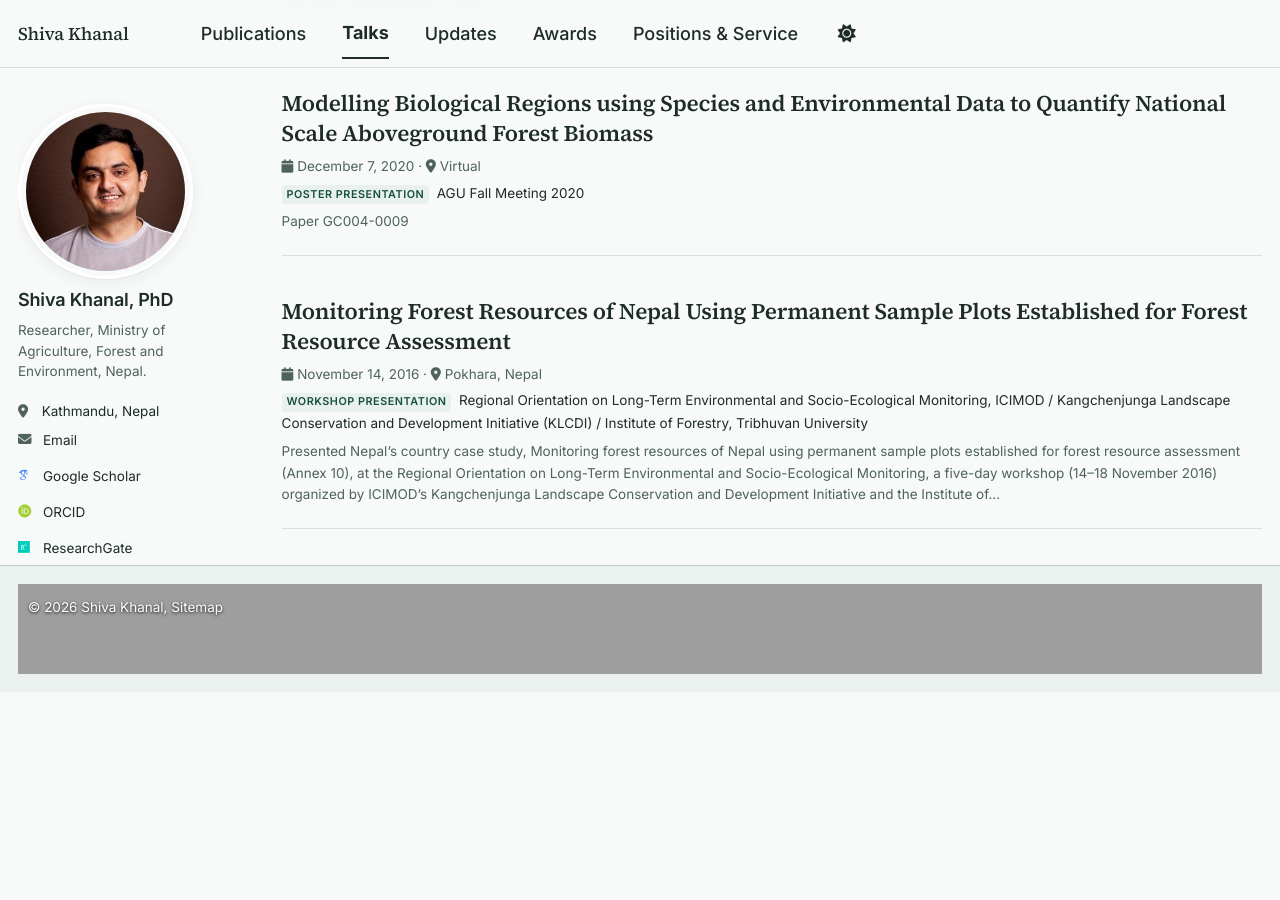
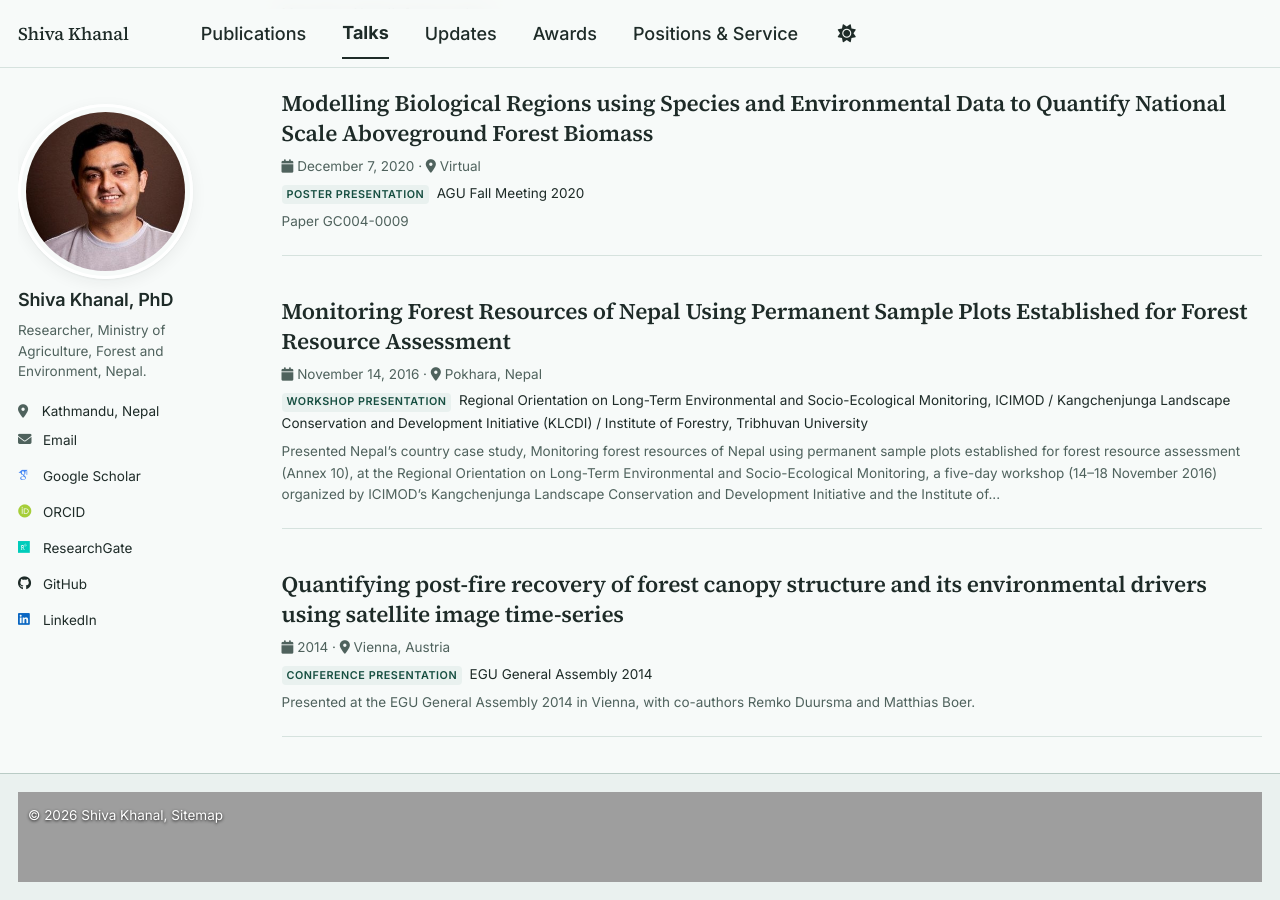
Before and after one commit to shivakhanal/shivakhanal.github.io, a Jekyll site: the page built from _pages/talks.html, in a window 1280 px wide and 900 px high, scrolled down 870 px. Built offline with Jekyll 4.4.1, drawn with Linux system fonts in a browser that asks for light colours; some web fonts are replaced; a script that is not in the unit is left out; before the commit the page ends 1562 px from its top, so only the background shows below that.

Commit message:
Add EGU General Assembly 2014 talk
- New talk: Quantifying post-fire recovery of forest canopy structure and
  its environmental drivers using satellite image time-series (EGU 2014,
  Vienna, Austria), linking the ADS abstract
- Talks support an optional date_label so a talk can show only its year
  when the exact day is not known

Co-Authored-By: Claude Opus 5.5 <noreply@anthropic.com>
Claude-Session: https://claude.ai/code/session_016V43U4wFCwqepDpKhcqbAx

```diff
--- a/_includes/archive-single-talk.html
+++ b/_includes/archive-single-talk.html
@@ -35,7 +35,7 @@
     {% if post.read_time %}
       <p class="page__meta"><i class="fa fa-clock" aria-hidden="true"></i> {% include read-time.html %}</p>
     {% endif %}
-    {% if post.date %}<p class="page__meta"><i class="fa-solid fa-calendar" aria-hidden="true"></i> <time datetime="{{ post.date | date_to_xmlschema }}">{{ post.date | date: '%B %-d, %Y' }}</time>{% if post.location %} <span class="talk__sep" aria-hidden="true">&middot;</span> <i class="fa-solid fa-location-dot" aria-hidden="true"></i> {{ post.location }}{% endif %}</p>{% endif %}
+    {% if post.date %}<p class="page__meta"><i class="fa-solid fa-calendar" aria-hidden="true"></i> <time datetime="{{ post.date | date_to_xmlschema }}">{% if post.date_label %}{{ post.date_label }}{% else %}{{ post.date | date: '%B %-d, %Y' }}{% endif %}</time>{% if post.location %} <span class="talk__sep" aria-hidden="true">&middot;</span> <i class="fa-solid fa-location-dot" aria-hidden="true"></i> {{ post.location }}{% endif %}</p>{% endif %}
     {% if post.venue %}<p class="talk__venue">{% if post.type %}<span class="talk__type">{{ post.type }}</span> {% endif %}{{ post.venue }}</p>{% endif %}
     {% if post.excerpt %}<div class="archive__item-excerpt" itemprop="description">{{ post.excerpt | markdownify | strip_html | truncatewords: 50 }}</div>{% endif %}
   </article>
--- a/_layouts/talk.html
+++ b/_layouts/talk.html
@@ -29,7 +29,7 @@ layout: default
           {% if page.title %}<h1 class="page__title" itemprop="headline">{{ page.title | markdownify | remove: "<p>" | remove: "</p>" }}</h1>{% endif %}
         {% assign talk_date = page.modified | default: page.date %}
         {% if talk_date %}
-          <p class="page__meta page__meta--post"><i class="fa-solid fa-calendar" aria-hidden="true"></i> <time datetime="{{ talk_date | date_to_xmlschema }}">{{ talk_date | date: "%B %-d, %Y" }}</time>{% if page.location %}<span aria-hidden="true"> &middot; </span><i class="fa-solid fa-location-dot" aria-hidden="true"></i> {{ page.location }}{% endif %}</p>
+          <p class="page__meta page__meta--post"><i class="fa-solid fa-calendar" aria-hidden="true"></i> <time datetime="{{ talk_date | date_to_xmlschema }}">{% if page.date_label %}{{ page.date_label }}{% else %}{{ talk_date | date: "%B %-d, %Y" }}{% endif %}</time>{% if page.location %}<span aria-hidden="true"> &middot; </span><i class="fa-solid fa-location-dot" aria-hidden="true"></i> {{ page.location }}{% endif %}</p>
         {% endif %}
         {% if page.venue %}<p class="talk__venue">{% assign talk_kind = page.type | default: page.talk_type %}{% if talk_kind %}<span class="talk__type">{{ talk_kind }}</span> {% endif %}{{ page.venue }}</p>{% endif %}
         </header>
--- /dev/null
+++ b/_talks/2014-04-28-egu-post-fire-canopy-recovery.md
@@ -0,0 +1,17 @@
+---
+title: "Quantifying post-fire recovery of forest canopy structure and its environmental drivers using satellite image time-series"
+collection: talks
+type: "Conference presentation"
+permalink: /talks/2014-egu-post-fire-canopy-recovery
+venue: "EGU General Assembly 2014"
+date: 2014-04-28
+date_label: "2014"
+location: "Vienna, Austria"
+excerpt: "Presented at the EGU General Assembly 2014 in Vienna, with co-authors Remko Duursma and Matthias Boer."
+---
+
+[Abstract (EGU2014-4843)](https://ui.adsabs.harvard.edu/abs/2014EGUGA..16.4843K/abstract)
+
+Presented at the EGU General Assembly 2014 in Vienna, Austria, with co-authors Remko Duursma and Matthias Boer.
+
+**Citation:** Khanal, S., Duursma, R., Boer, M. (2014). "Quantifying post-fire recovery of forest canopy structure and its environmental drivers using satellite image time-series." *EGU General Assembly Conference Abstracts*, 16, 4843.
```
